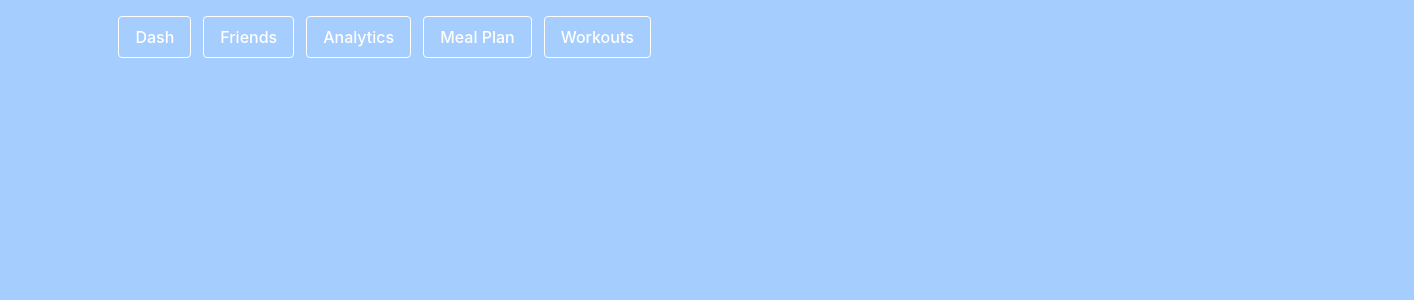
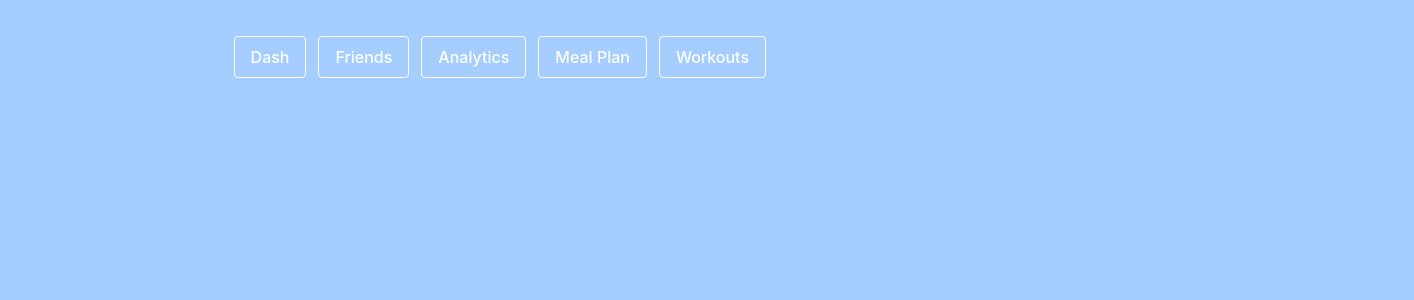
Before and after one commit to tyleryannes94/workout-buddy, a React (Vite) app in the folder frontend/: page /navbar in a window 1280 px wide. Shown: the top 300 px of the page, 1414 px wide, since content can reach past the window. Built offline with nearby package versions, Linux system fonts and the light colour scheme.

Commit message:
fixed positioning of navar

```diff
--- a/frontend/src/index.css
+++ b/frontend/src/index.css
@@ -118,10 +118,11 @@ button:focus-visible {
 }
 
 .navbar {
-  position:absolute;
-  top: 0;
-  left: 8%;
-  width: 100%;
+  position: fixed;
+  top: 20px;
+  left: 17%;
+  /* right: 15%;
+  width: 100%; */
   /* transform: translateX(-50%); */
   display: flex;
   justify-content: space-between;
```
